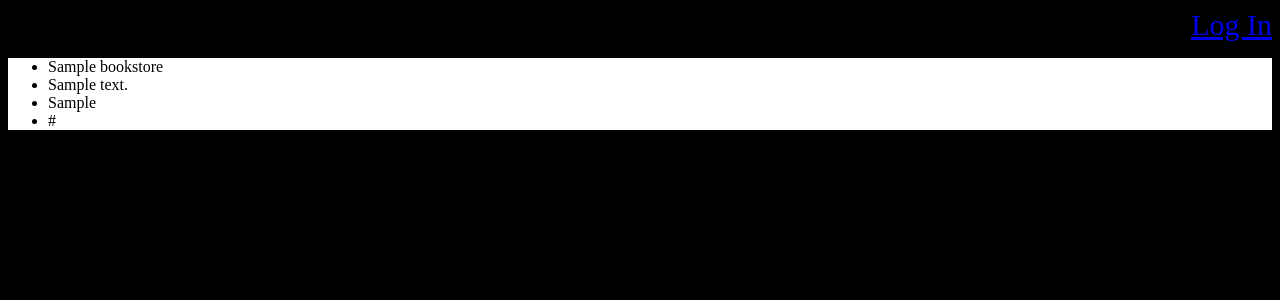
After one commit to johnrobertmahlan/Bookworms-United, a Node server app: page /bookstores/600000000000000000000001 in a window 1280 px wide. The commit adds this page. Shown: the top 300 px of the page. Run offline with Node 20, Linux system fonts and the light colour scheme; tables that the repository leaves empty hold one stand-in row (values such as "Sample post"); some libraries are stand-ins or nearby versions.

Commit message:
add review schema and show bookstore functionality

```diff
--- a/controllers/bookstores.js
+++ b/controllers/bookstores.js
@@ -3,7 +3,8 @@ const Bookstore = require('../models/bookstore');
 module.exports = {
     index,
     new: newBookstore,
-    create
+    create,
+    show
 }
 
 function index(req, res) {
@@ -23,8 +24,15 @@ function newBookstore(req, res) {
 
 function create(req, res) {
     const bookstore = new Bookstore(req.body);
+    console.log(req.body);
     bookstore.save(function(err) {
         if(err) return res.redirect('/bookstores/new');
         res.redirect('/bookstores');
     });
 };
+
+function show(req, res) {
+    Bookstore.findById(req.params.id, function(err, bookstore) {
+        res.render('bookstores/show', {user: req.user, bookstore});
+    })
+}
--- a/public/css/style.css
+++ b/public/css/style.css
@@ -30,3 +30,7 @@ a:visited {
 #bookstore-display {
     background-color: white;
 }
+
+#display-single-bookstore {
+    background-color: white;
+}
--- a/routes/bookstores.js
+++ b/routes/bookstores.js
@@ -6,4 +6,6 @@ router.get('/', bookstoresCtrl.index);
 router.get('/new', bookstoresCtrl.new);
 router.post('/', bookstoresCtrl.create);
 
+router.get('/:id', bookstoresCtrl.show);
+
 module.exports = router;
--- a/views/bookstores/index.ejs
+++ b/views/bookstores/index.ejs
@@ -5,10 +5,16 @@
         <ul>
             <li><%= bookstore.name %></li>
             <li><%= bookstore.address %></li>
+            <li><%= bookstore.genres.join(", ") %></li>
             <li><%= bookstore.website %></li>
+            <li><a href="/bookstores/<%= bookstore._id %>">Learn More About this Bookstore</a></li>
         </ul>
     <% }); %>
 </div>
+<br />
+<a href="/">Go Home</a>
+<br />
+<a href="/bookstores/new">Know a great bookstore? Add it here!</a>
 
 
 <%- include('../partials/footer') %>
--- /dev/null
+++ b/views/bookstores/show.ejs
@@ -0,0 +1,12 @@
+<%- include('../partials/header') %>
+
+<div id="display-single-bookstore">
+    <ul>
+        <li><%= bookstore.name %></li>
+        <li><%= bookstore.address %></li>
+        <li><%= bookstore.genres.join(", ") %></li>
+        <li><%= bookstore.website %></li>
+    </ul>
+</div>
+
+<%- include('../partials/footer') %>
```
Also changed, not shown: models/bookstore.js (+11 -2 lines).
